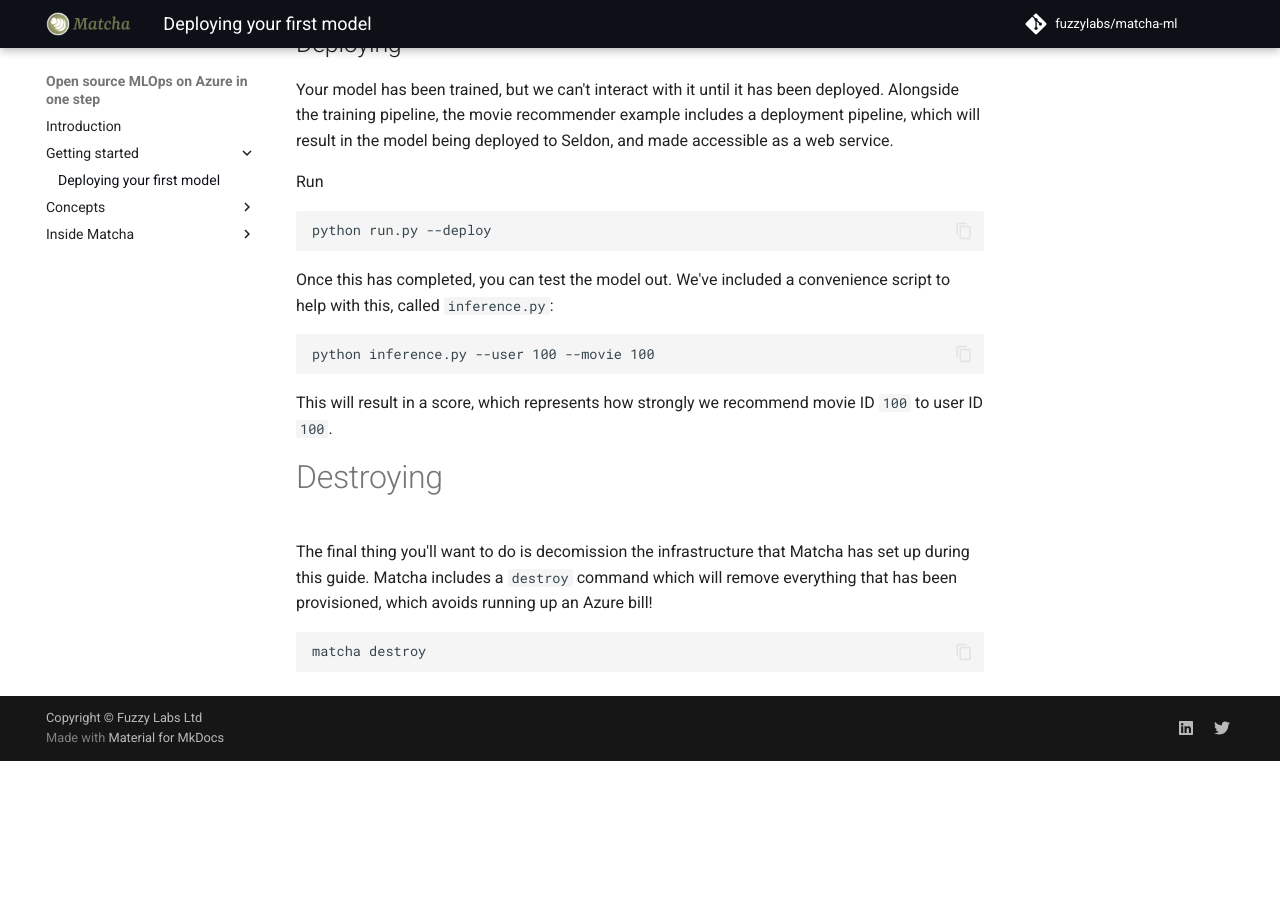
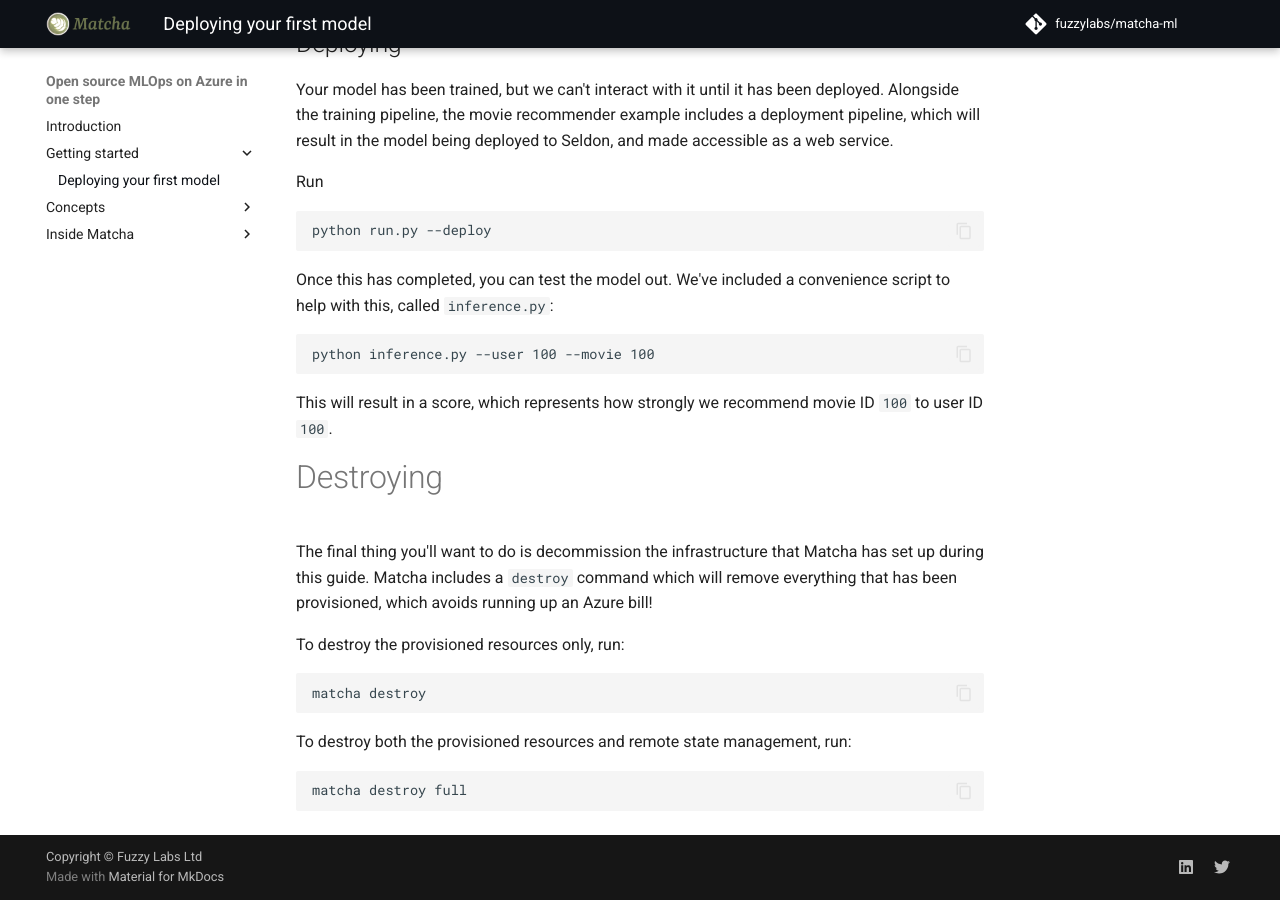
Before and after one commit to fuzzylabs/matcha, an MkDocs documentation site: the page built from docs/getting-started.md, in a window 1280 px wide and 900 px high, scrolled down 5217 px. Built offline with MkDocs 1.6.1 and Material for MkDocs 9.7.7, drawn with Linux system fonts in a browser that asks for light colours; comment, search, counter and statistics services are not loaded; before the commit the page ends 5978 px from its top, so only the background shows below that.

Commit message:
Update getting-started.md

````diff
--- a/docs/getting-started.md
+++ b/docs/getting-started.md
@@ -205,8 +205,16 @@ This will result in a score, which represents how strongly we recommend movie ID
 
 # Destroying
 
-The final thing you'll want to do is decomission the infrastructure that Matcha has set up during this guide. Matcha includes a `destroy` command which will remove everything that has been provisioned, which avoids running up an Azure bill!
+The final thing you'll want to do is decommission the infrastructure that Matcha has set up during this guide. Matcha includes a `destroy` command which will remove everything that has been provisioned, which avoids running up an Azure bill!
+
+To destroy the provisioned resources only, run:
 
 ```bash
 matcha destroy
 ```
+
+To destroy both the provisioned resources and remote state management, run:
+
+```bash
+matcha destroy full
+```
````
